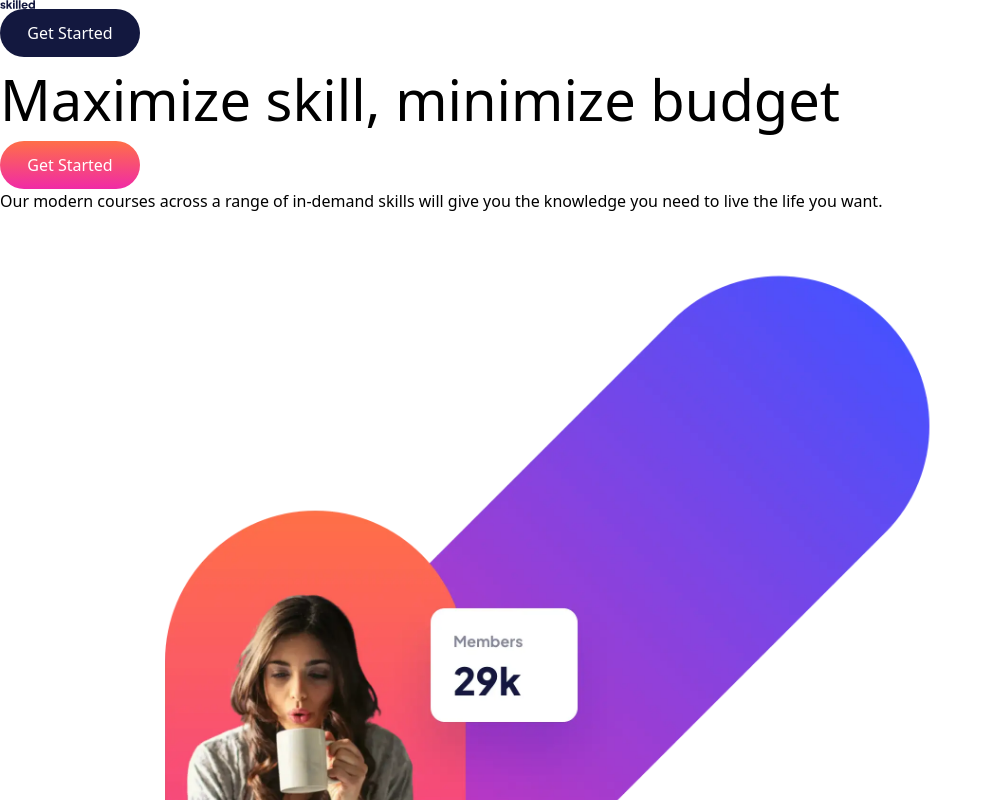
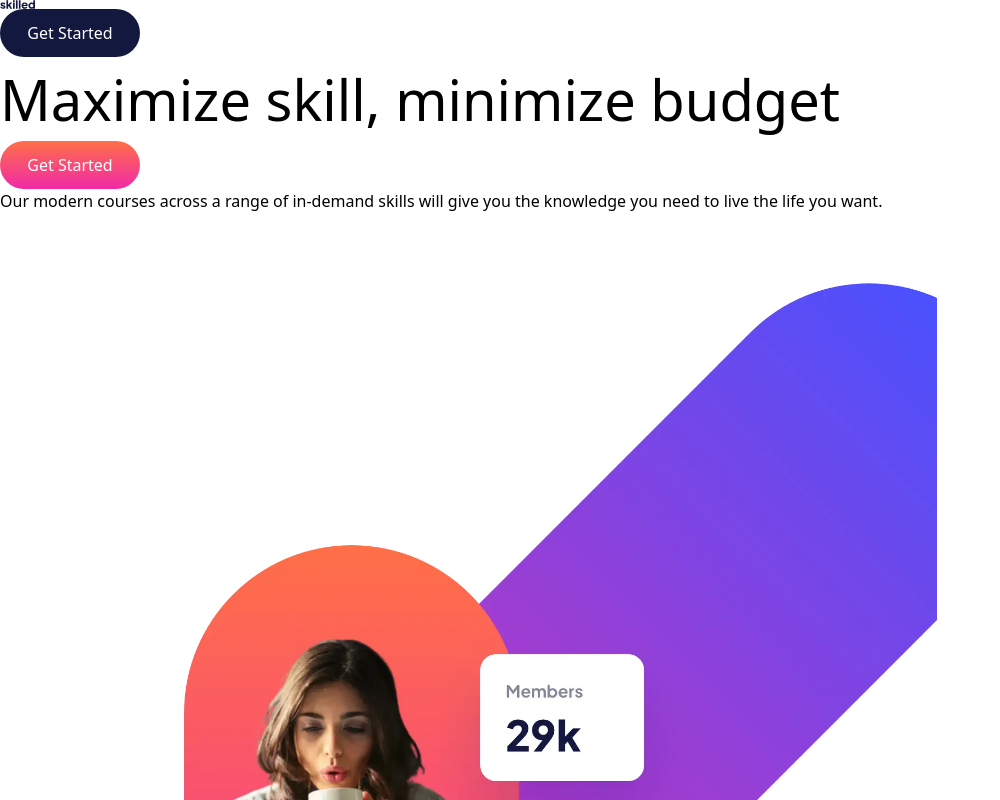
Before and after one commit to reactaleks/skilled-elearning-landing-page-nextjs, a Next.js app: page / in a window 1280 px wide. Shown: the top 800 px of the page, without its empty margins (0-1000 px from the left). Built offline with nearby package versions, Linux system fonts and the light colour scheme.

Commit message:
reworkerd image component to use tailwind classes.

```diff
--- a/components/HeroImageComponent.tsx
+++ b/components/HeroImageComponent.tsx
@@ -1,8 +1,3 @@
-import Image from "next/image"
-
-import imageMobile from "../public/assets/image-hero-mobile@2x.webp"
-import imageTablet from "../public/assets/image-hero-tablet@2x.webp"
-import imageDesktop from "../public/assets/image-hero-desktop@2x.webp"
 
 interface Props {
     imagetype:string;
@@ -10,26 +5,13 @@ interface Props {
 
 export default function HeroImageComponent({imagetype}:Props) {
 
-    if(imagetype === 'mobile') {
-        return (
-            <div>
-                <Image src={imageMobile} alt="Hero image" width={253} height={253}/>
-            </div>
-        )
-    } else if(imagetype === 'tablet') {
-        return (
-            <div>
-                <Image src={imageTablet} alt="Hero image" width={640.71} height={640}/>
-            </div>
-        )
-    } else {
-        return (
-            <div>
-                <Image src={imageDesktop} alt="Hero image" width={991.63} height={936.92}/>
-            </div>
-        )
-    }
-
-
+    return (
+        <div className="
+        bg-hero-image-mobile h-[254px] w-[253px]
+        md:bg-hero-image-tablet md:h-[640.71px] md:w-[640px]
+        lg:bg-hero-image-desktop lg:h-[991.63px] lg:w-[936.92px]
+        bg-cover
+        "></div>
+    )
 
 }
--- a/tailwind.config.ts
+++ b/tailwind.config.ts
@@ -22,8 +22,10 @@ const config: Config = {
     extend: {
       backgroundImage: {
         "gradient-radial": "radial-gradient(var(--tw-gradient-stops))",
-        "gradient-conic":
-          "conic-gradient(from 180deg at 50% 50%, var(--tw-gradient-stops))",
+        "gradient-conic": "conic-gradient(from 180deg at 50% 50%, var(--tw-gradient-stops))",
+        'hero-image-mobile': 'url(../public/assets/image-hero-mobile@2x.webp)',
+        'hero-image-tablet': 'url(../public/assets/image-hero-tablet@2x.webp)',
+        'hero-image-desktop': 'url(../public/assets/image-hero-desktop@2x.webp)',
       },
       fontFamily: {
         'jakarta': 'Jakarta'
```
